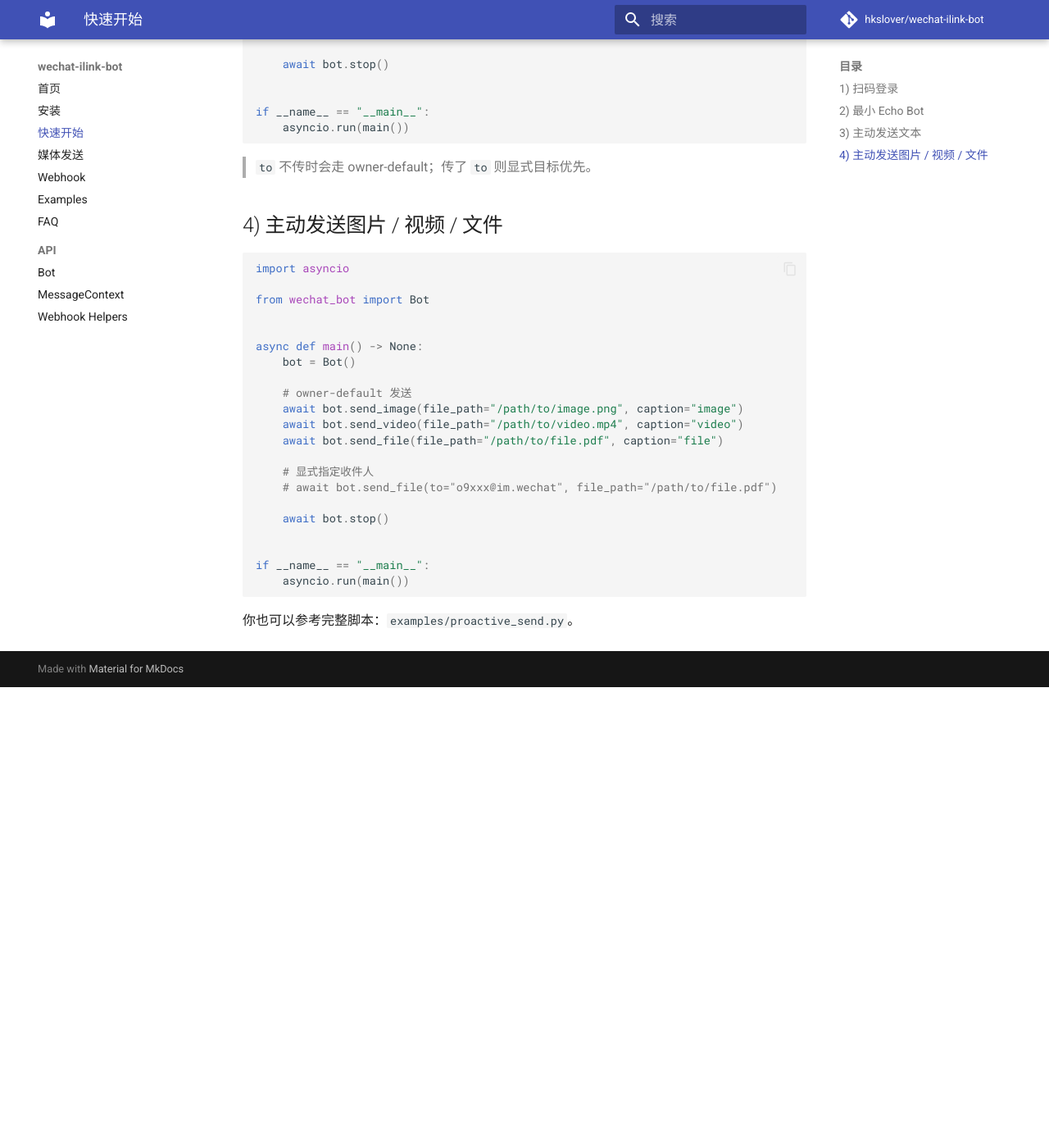
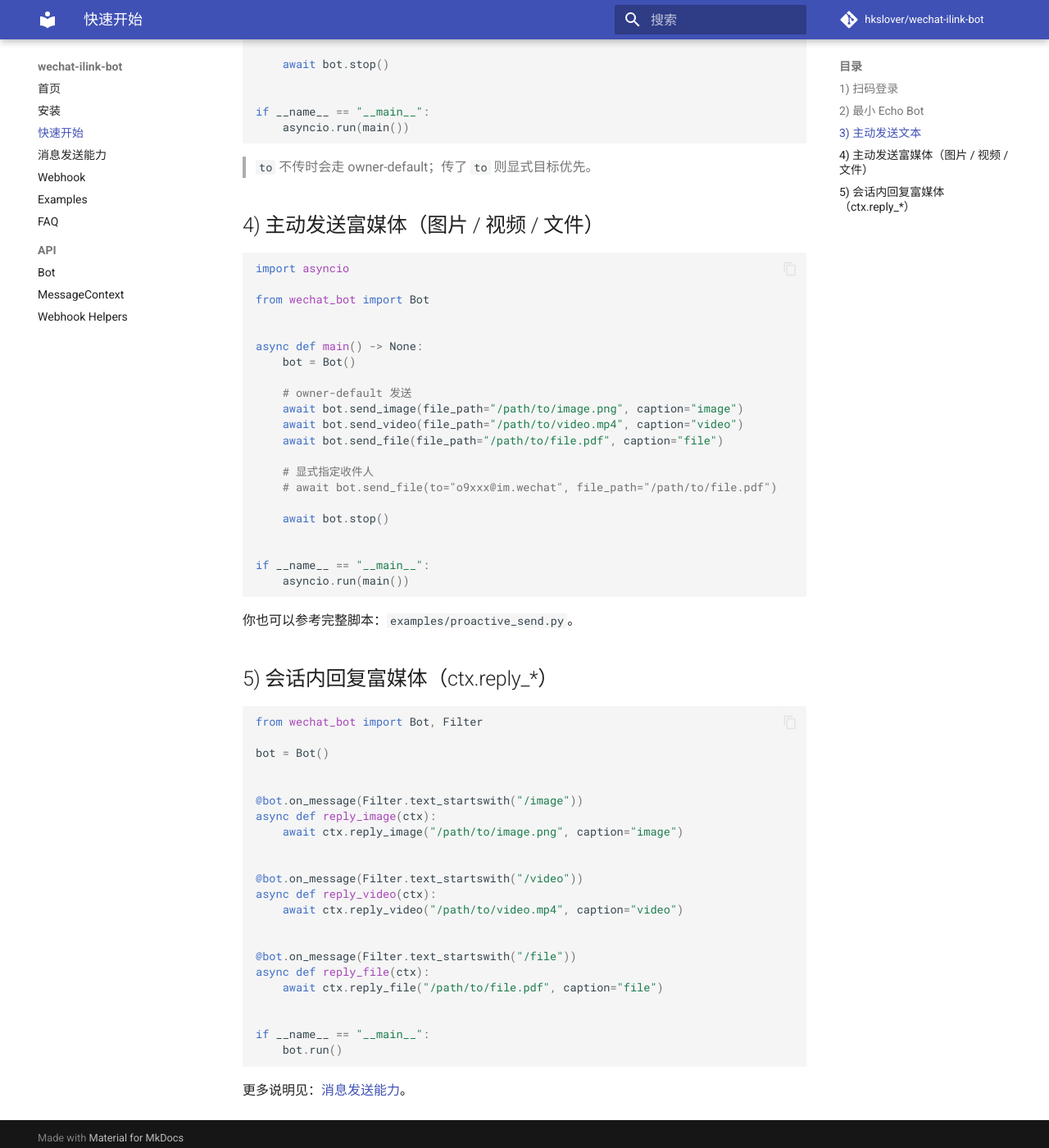
Before and after one commit to hkslover/wechat-ilink-bot, an MkDocs documentation site: the page built from docs/getting-started.md, in a window 1280 px wide and 1400 px high, scrolled down 1195 px. Shown: the whole window at 82% size. Built offline with MkDocs 1.6.1 and Material for MkDocs 9.7.7, drawn with Linux system fonts in a browser that asks for light colours; comment, search, counter and statistics services are not loaded; before the commit the page ends 2033 px from its top, so only the background shows below that.

Commit message:
docs: document ctx.reply rich-message capabilities

````diff
--- a/docs/getting-started.md
+++ b/docs/getting-started.md
@@ -64,7 +64,7 @@ if __name__ == "__main__":
 
 > `to` 不传时会走 owner-default；传了 `to` 则显式目标优先。
 
-## 4) 主动发送图片 / 视频 / 文件
+## 4) 主动发送富媒体（图片 / 视频 / 文件）
 
 ```python
 import asyncio
@@ -91,3 +91,32 @@ if __name__ == "__main__":
 ```
 
 你也可以参考完整脚本：`examples/proactive_send.py`。
+
+## 5) 会话内回复富媒体（ctx.reply_*）
+
+```python
+from wechat_bot import Bot, Filter
+
+bot = Bot()
+
+
+@bot.on_message(Filter.text_startswith("/image"))
+async def reply_image(ctx):
+    await ctx.reply_image("/path/to/image.png", caption="image")
+
+
+@bot.on_message(Filter.text_startswith("/video"))
+async def reply_video(ctx):
+    await ctx.reply_video("/path/to/video.mp4", caption="video")
+
+
+@bot.on_message(Filter.text_startswith("/file"))
+async def reply_file(ctx):
+    await ctx.reply_file("/path/to/file.pdf", caption="file")
+
+
+if __name__ == "__main__":
+    bot.run()
+```
+
+更多说明见：[消息发送能力](message-delivery.md)。
--- a/mkdocs.yml
+++ b/mkdocs.yml
@@ -34,7 +34,7 @@ nav:
   - 首页: index.md
   - 安装: installation.md
   - 快速开始: getting-started.md
-  - 媒体发送: media.md
+  - 消息发送能力: message-delivery.md
   - Webhook: webhook.md
   - Examples: examples.md
   - FAQ: faq.md
````
Also changed, not shown: README.md (+32 -5 lines), docs/api/context.md (+10 -1 lines), docs/faq.md (+5 -0 lines), docs/index.md (+1 -1 lines), docs/media.md (deleted, +0 -43 lines), docs/message-delivery.md (added, +71 -0 lines).
